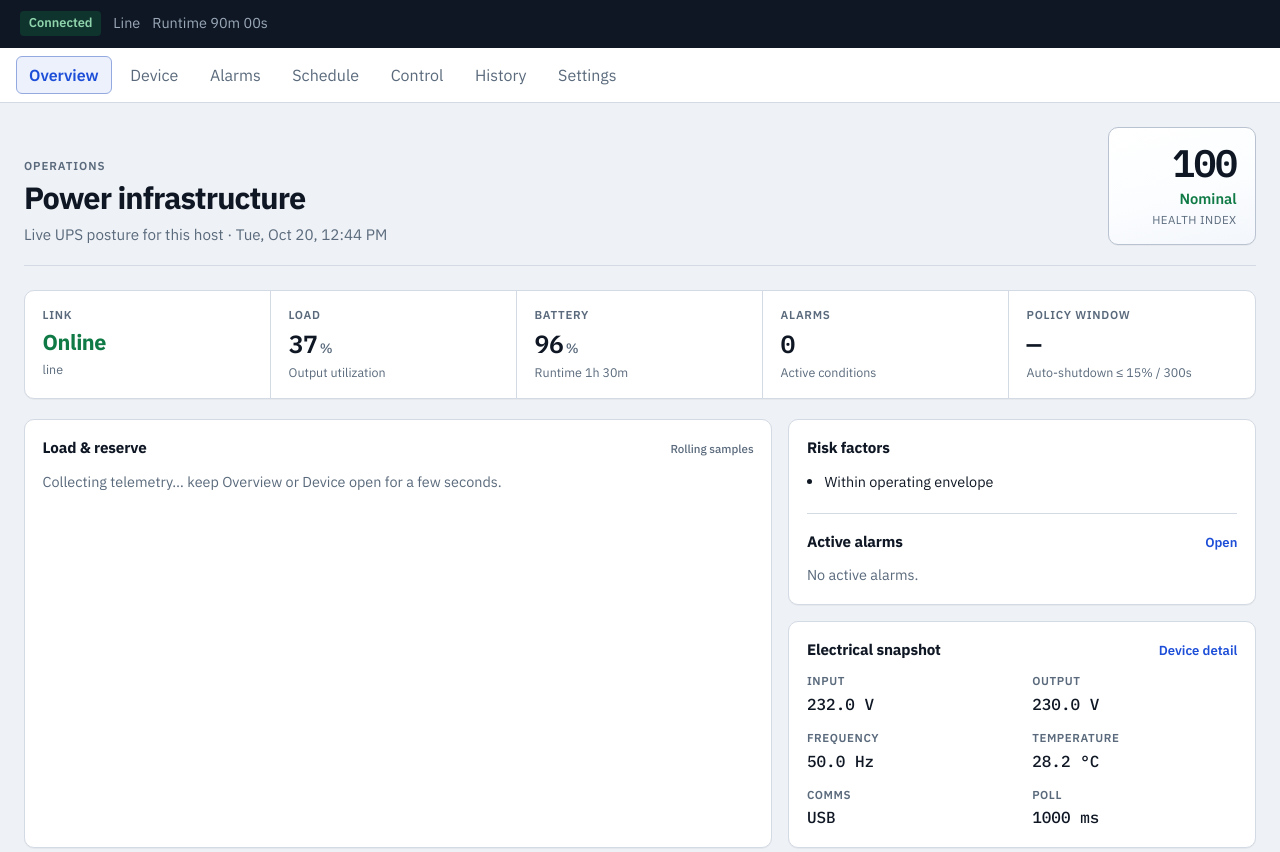
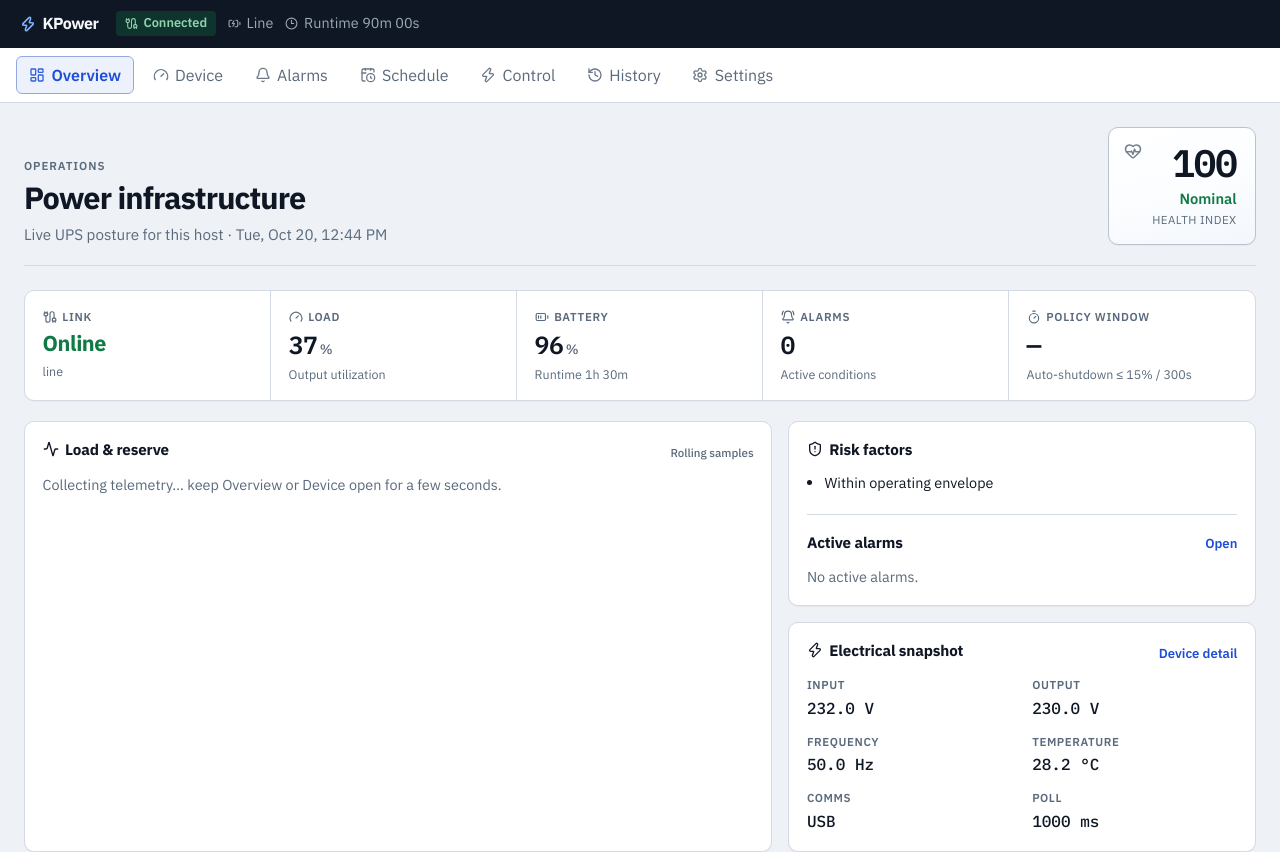
Before and after one commit to HasanR3/kpower, a React (Vite) app in the folder kpower-app/: page / in a window 1280 px wide. Shown: the top 852 px of the page. Built offline with nearby package versions, Linux system fonts and the light colour scheme.

Commit message:
feat: add Lucide icons to nav, status bar, and Overview

```diff
--- a/kpower-app/package.json
+++ b/kpower-app/package.json
@@ -14,6 +14,7 @@
   "dependencies": {
     "@tauri-apps/api": "^2",
     "@tauri-apps/plugin-opener": "^2",
+    "lucide-react": "^1.60.0",
     "react": "^19.1.0",
     "react-dom": "^19.1.0",
     "recharts": "^3.10.1"
--- a/kpower-app/src/components/AppNav.tsx
+++ b/kpower-app/src/components/AppNav.tsx
@@ -1,3 +1,14 @@
+import type { LucideIcon } from "lucide-react";
+import {
+  Bell,
+  CalendarClock,
+  Gauge,
+  History,
+  LayoutDashboard,
+  Settings,
+  Zap,
+} from "lucide-react";
+
 export type AppRoute =
   | "overview"
   | "device"
@@ -7,14 +18,14 @@ export type AppRoute =
   | "history"
   | "settings";
 
-const ITEMS: { id: AppRoute; label: string }[] = [
-  { id: "overview", label: "Overview" },
-  { id: "device", label: "Device" },
-  { id: "alarms", label: "Alarms" },
-  { id: "schedule", label: "Schedule" },
-  { id: "control", label: "Control" },
-  { id: "history", label: "History" },
-  { id: "settings", label: "Settings" },
+const ITEMS: { id: AppRoute; label: string; Icon: LucideIcon }[] = [
+  { id: "overview", label: "Overview", Icon: LayoutDashboard },
+  { id: "device", label: "Device", Icon: Gauge },
+  { id: "alarms", label: "Alarms", Icon: Bell },
+  { id: "schedule", label: "Schedule", Icon: CalendarClock },
+  { id: "control", label: "Control", Icon: Zap },
+  { id: "history", label: "History", Icon: History },
+  { id: "settings", label: "Settings", Icon: Settings },
 ];
 
 export function AppNav({
@@ -26,14 +37,15 @@ export function AppNav({
 }) {
   return (
     <nav className="app-nav" aria-label="Main">
-      {ITEMS.map((item) => (
+      {ITEMS.map(({ id, label, Icon }) => (
         <button
-          key={item.id}
+          key={id}
           type="button"
-          className={route === item.id ? "nav-btn nav-btn--active" : "nav-btn"}
-          onClick={() => onNavigate(item.id)}
+          className={route === id ? "nav-btn nav-btn--active" : "nav-btn"}
+          onClick={() => onNavigate(id)}
         >
-          {item.label}
+          <Icon className="nav-btn__icon" aria-hidden size={16} strokeWidth={2} />
+          <span>{label}</span>
         </button>
       ))}
     </nav>
--- a/kpower-app/src/components/StatusBar.tsx
+++ b/kpower-app/src/components/StatusBar.tsx
@@ -1,3 +1,4 @@
+import { BatteryCharging, Cable, Clock3, Unplug, Zap } from "lucide-react";
 import type { UpsSnapshot } from "../lib/types";
 
 function formatRuntime(seconds: number): string {
@@ -14,16 +15,36 @@ export function StatusBar({ snapshot }: { snapshot: UpsSnapshot | null }) {
   if (!snapshot || !snapshot.connected) {
     return (
       <header className="status-bar" data-testid="status-bar">
-        <span className="status-pill status-pill--danger">Disconnected</span>
+        <span className="brand-mark">
+          <Zap className="brand-mark__icon" aria-hidden size={16} strokeWidth={2.25} />
+          KPower
+        </span>
+        <span className="status-pill status-pill--danger">
+          <Unplug aria-hidden size={13} strokeWidth={2} />
+          Disconnected
+        </span>
       </header>
     );
   }
 
   return (
     <header className="status-bar" data-testid="status-bar">
-      <span className="status-pill status-pill--ok">Connected</span>
-      <span className="status-meta">{modeLabel(snapshot.mode)}</span>
-      <span className="status-meta">Runtime {formatRuntime(snapshot.runtimeSeconds)}</span>
+      <span className="brand-mark">
+        <Zap className="brand-mark__icon" aria-hidden size={16} strokeWidth={2.25} />
+        KPower
+      </span>
+      <span className="status-pill status-pill--ok">
+        <Cable aria-hidden size={13} strokeWidth={2} />
+        Connected
+      </span>
+      <span className="status-meta">
+        <BatteryCharging aria-hidden size={13} strokeWidth={2} />
+        {modeLabel(snapshot.mode)}
+      </span>
+      <span className="status-meta">
+        <Clock3 aria-hidden size={13} strokeWidth={2} />
+        Runtime {formatRuntime(snapshot.runtimeSeconds)}
+      </span>
     </header>
   );
 }
--- a/kpower-app/src/pages/OverviewPage.tsx
+++ b/kpower-app/src/pages/OverviewPage.tsx
@@ -1,4 +1,18 @@
 import { useEffect, useMemo, useState } from "react";
+import {
+  Activity,
+  BatteryMedium,
+  BellRing,
+  Cable,
+  ClipboardList,
+  Gauge,
+  HeartPulse,
+  History,
+  Settings2,
+  ShieldAlert,
+  Timer,
+  Zap,
+} from "lucide-react";
 import {
   Area,
   AreaChart,
@@ -97,6 +111,7 @@ export function OverviewPage({
           </p>
         </div>
         <div className={`health-orb health-orb--${health.band}`} aria-label={`Health ${health.score}`}>
+          <HeartPulse className="health-orb__icon" aria-hidden size={18} strokeWidth={2} />
           <div className="health-orb__score">{health.score}</div>
           <div className="health-orb__band">{bandLabel(health.band)}</div>
           <div className="health-orb__caption">Health index</div>
@@ -105,14 +120,18 @@ export function OverviewPage({
 
       <div className="kpi-rail" role="group" aria-label="Key performance indicators">
         <article className="kpi">
-          <div className="kpi__label">Link</div>
+          <div className="kpi__label">
+            <Cable aria-hidden size={14} strokeWidth={2} /> Link
+          </div>
           <div className={`kpi__value ${connected ? "is-ok" : "is-bad"}`}>
             {connected ? "Online" : "Down"}
           </div>
           <div className="kpi__meta">{connected ? snapshot?.mode ?? "—" : "No telemetry"}</div>
         </article>
         <article className="kpi">
-          <div className="kpi__label">Load</div>
+          <div className="kpi__label">
+            <Gauge aria-hidden size={14} strokeWidth={2} /> Load
+          </div>
           <div className="kpi__value kpi__value--num">
             {connected ? snapshot!.loadPercent.toFixed(0) : "—"}
             <span className="kpi__unit">%</span>
@@ -120,7 +139,9 @@ export function OverviewPage({
           <div className="kpi__meta">Output utilization</div>
         </article>
         <article className="kpi">
-          <div className="kpi__label">Battery</div>
+          <div className="kpi__label">
+            <BatteryMedium aria-hidden size={14} strokeWidth={2} /> Battery
+          </div>
           <div className="kpi__value kpi__value--num">
             {connected ? snapshot!.batteryPercent.toFixed(0) : "—"}
             <span className="kpi__unit">%</span>
@@ -130,14 +151,18 @@ export function OverviewPage({
           </div>
         </article>
         <article className="kpi">
-          <div className="kpi__label">Alarms</div>
+          <div className="kpi__label">
+            <BellRing aria-hidden size={14} strokeWidth={2} /> Alarms
+          </div>
           <div className={`kpi__value kpi__value--num ${activeAlarms.length ? "is-warn" : ""}`}>
             {activeAlarms.length}
           </div>
           <div className="kpi__meta">Active conditions</div>
         </article>
         <article className="kpi">
-          <div className="kpi__label">Policy window</div>
+          <div className="kpi__label">
+            <Timer aria-hidden size={14} strokeWidth={2} /> Policy window
+          </div>
           <div className="kpi__value kpi__value--num">
             {health.minutesToPolicyShutdown == null
               ? "—"
@@ -155,7 +180,9 @@ export function OverviewPage({
       <div className="overview-grid">
         <section className="panel panel--chart">
           <div className="panel__head">
-            <h2>Load & reserve</h2>
+            <h2>
+              <Activity aria-hidden size={16} strokeWidth={2} /> Load & reserve
+            </h2>
             <span className="panel__tag">Rolling samples</span>
           </div>
           {chartData.length < 2 ? (
@@ -225,7 +252,9 @@ export function OverviewPage({
 
         <aside className="panel">
           <div className="panel__head">
-            <h2>Risk factors</h2>
+            <h2>
+              <ShieldAlert aria-hidden size={16} strokeWidth={2} /> Risk factors
+            </h2>
           </div>
           <ul className="factor-list">
             {health.factors.map((f) => (
@@ -257,7 +286,9 @@ export function OverviewPage({
 
         <section className="panel">
           <div className="panel__head">
-            <h2>Electrical snapshot</h2>
+            <h2>
+              <Zap aria-hidden size={16} strokeWidth={2} /> Electrical snapshot
+            </h2>
             <button type="button" className="linkish" onClick={() => onNavigate("device")}>
               Device detail
             </button>
@@ -292,7 +323,9 @@ export function OverviewPage({
 
         <section className="panel">
           <div className="panel__head">
-            <h2>Control activity</h2>
+            <h2>
+              <ClipboardList aria-hidden size={16} strokeWidth={2} /> Control activity
+            </h2>
             <button type="button" className="linkish" onClick={() => onNavigate("control")}>
               Commands
             </button>
@@ -318,13 +351,13 @@ export function OverviewPage({
 
       <div className="overview-actions">
         <button type="button" className="btn btn--primary" onClick={() => onNavigate("control")}>
-          Issue command
+          <Zap aria-hidden size={15} strokeWidth={2} /> Issue command
         </button>
         <button type="button" className="btn btn--secondary" onClick={() => onNavigate("history")}>
-          Audit history
+          <History aria-hidden size={15} strokeWidth={2} /> Audit history
         </button>
         <button type="button" className="btn btn--secondary" onClick={() => onNavigate("settings")}>
-          Policies
+          <Settings2 aria-hidden size={15} strokeWidth={2} /> Policies
         </button>
       </div>
     </section>
--- a/kpower-app/src/styles/app.css
+++ b/kpower-app/src/styles/app.css
@@ -38,6 +38,27 @@ body {
   color: #9aa8b8;
 }
 
+.brand-mark {
+  display: inline-flex;
+  align-items: center;
+  gap: 0.4rem;
+  font-weight: 650;
+  letter-spacing: -0.03em;
+  color: #f4f7fb;
+  margin-right: 0.35rem;
+}
+
+.brand-mark__icon {
+  color: #7eb6ff;
+}
+
+.status-pill,
+.status-meta {
+  display: inline-flex;
+  align-items: center;
+  gap: 0.35rem;
+}
+
 .status-pill {
   font-size: 0.8rem;
   font-weight: 600;
@@ -71,6 +92,9 @@ body {
 }
 
 .nav-btn {
+  display: inline-flex;
+  align-items: center;
+  gap: 0.4rem;
   border: 1px solid transparent;
   background: transparent;
   color: var(--muted);
@@ -78,6 +102,11 @@ body {
   border-radius: 6px;
   cursor: pointer;
   font: inherit;
+}
+
+.nav-btn__icon {
+  flex-shrink: 0;
+  opacity: 0.9;
 }
 
 .nav-btn:hover {
@@ -301,6 +330,9 @@ body {
 }
 
 .btn {
+  display: inline-flex;
+  align-items: center;
+  gap: 0.4rem;
   font: inherit;
   cursor: pointer;
   border: 1px solid var(--border);
@@ -503,6 +535,7 @@ body {
 }
 
 .health-orb {
+  position: relative;
   min-width: 148px;
   padding: 1rem 1.15rem 0.95rem;
   border: 1px solid var(--border-strong);
@@ -511,6 +544,14 @@ body {
     linear-gradient(165deg, #ffffff 0%, var(--surface-elevated) 55%, #f3f6fb 100%);
   box-shadow: var(--shadow-soft);
   text-align: right;
+}
+
+.health-orb__icon {
+  position: absolute;
+  top: 0.85rem;
+  left: 0.95rem;
+  color: var(--muted);
+  opacity: 0.85;
 }
 
 .health-orb__score {
@@ -575,6 +616,9 @@ body {
 }
 
 .kpi__label {
+  display: inline-flex;
+  align-items: center;
+  gap: 0.35rem;
   font-size: 0.72rem;
   font-weight: 600;
   letter-spacing: 0.06em;
@@ -660,10 +704,31 @@ body {
 }
 
 .panel__head h2 {
+  display: inline-flex;
+  align-items: center;
+  gap: 0.4rem;
   margin: 0;
   font-size: 0.95rem;
   font-weight: 650;
   letter-spacing: -0.01em;
+}
+
+.health-orb {
+  position: relative;
+}
+
+.health-orb__icon {
+  position: absolute;
+  top: 0.85rem;
+  left: 0.95rem;
+  color: var(--muted);
+  opacity: 0.85;
+}
+
+.btn {
+  display: inline-flex;
+  align-items: center;
+  gap: 0.4rem;
 }
 
 .panel__tag {
```
Also changed, not shown: 1 other file (tests, documents, lock files or other folders).
